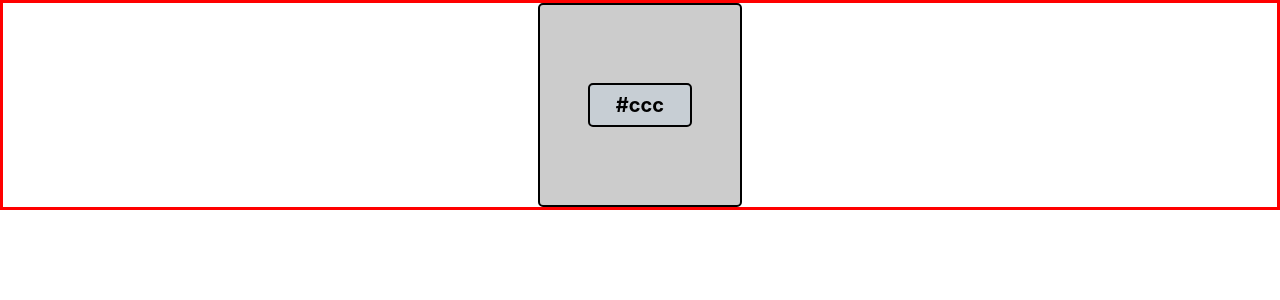
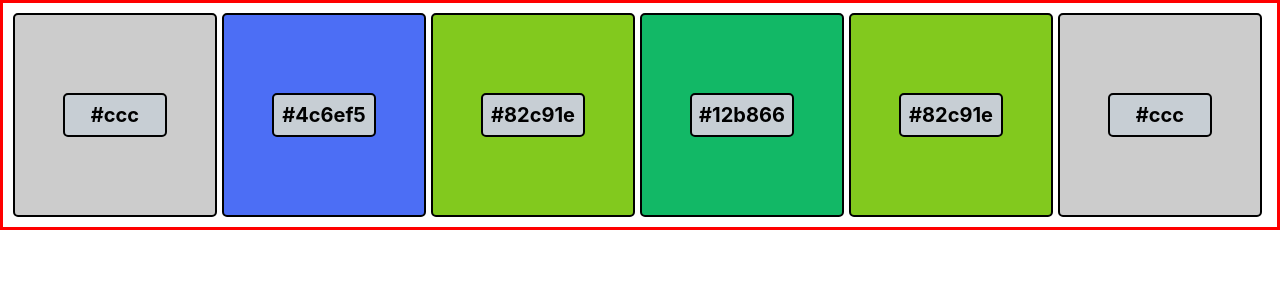
Before and after one commit to Long-HaHoang/color-saver-app, a React (Create React App) app: page / in a window 1280 px wide. Shown: the top 300 px of the page. Built offline with nearby package versions, Linux system fonts and the light colour scheme.

Commit message:
fix: styled components within components

```diff
--- a/src/App.js
+++ b/src/App.js
@@ -1,5 +1,7 @@
 import styled from "styled-components";
 import ColorCard from "./component/ColorCard";
+import StyledDiv from "./component/ColorCard/StyledDiv";
+import StyledColorName from "./component/ColorCard/SyledColorName";
 
 console.clear();
 
@@ -7,18 +9,29 @@ const StyledApp = styled.div`
   text-align: center;
   border: solid red;
   display: flex;
-  justify-content: center;
+  padding: 10px;
+  justify-content: flex-start;
   align-items: center;
+  flex-wrap: wrap;
+  gap: 5px;
 `;
 
 function handleColorPick() {
   console.log("😳 You clicked me!");
 }
 
+const colors = ["#ccc", "#4c6ef5", "#82c91e", "#12b866", "#82c91e", "#ccc"];
+
 function App() {
   return (
     <StyledApp>
-      <ColorCard color={"#ccc"} onHandleClick={handleColorPick} />
+      {colors.map((element) => (
+        <ColorCard>
+          <StyledDiv color={element}>
+            <StyledColorName>{element}</StyledColorName>
+          </StyledDiv>
+        </ColorCard>
+      ))}
     </StyledApp>
   );
 }
--- /dev/null
+++ b/src/component/ColorCard/StyledDiv.js
@@ -0,0 +1,16 @@
+import styled from "styled-components";
+const StyledDiv = styled.div`
+  height: 200px;
+  width: 200px;
+  border: 2px solid;
+  border-radius: 5px;
+  cursor: pointer;
+  background-color: ${({ color }) => {
+    return color;
+  }};
+  display: flex;
+  justify-content: center;
+  align-items: center;
+`;
+
+export default StyledDiv;
--- /dev/null
+++ b/src/component/ColorCard/SyledColorName.js
@@ -0,0 +1,16 @@
+import styled from "styled-components";
+
+const StyledColorName = styled.div`
+  height: 20%;
+  width: 50%;
+  border: 2px solid;
+  border-radius: 5px;
+  background-color: #c7ced4;
+  display: flex;
+  justify-content: center;
+  align-items: center;
+  font-size: 20px;
+  font-weight: bold;
+`;
+
+export default StyledColorName;
--- a/src/component/ColorCard/index.js
+++ b/src/component/ColorCard/index.js
@@ -1,34 +1,3 @@
-import styled from "styled-components";
-
-export default function ColorCard({ color, onHandleClick }) {
-  const StyledDiv = styled.div`
-    height: 200px;
-    width: 200px;
-    border: 2px solid;
-    border-radius: 5px;
-    cursor: pointer;
-    background-color: ${color};
-    display: flex;
-    justify-content: center;
-    align-items: center;
-  `;
-
-  const StyledColorName = styled.div`
-    height: 20%;
-    width: 50%;
-    border: 2px solid;
-    border-radius: 5px;
-    background-color: #c7ced4;
-    display: flex;
-    justify-content: center;
-    align-items: center;
-    font-size: 20px;
-    font-weight: bold;
-  `;
-
-  return (
-    <StyledDiv onClick={onHandleClick}>
-      <StyledColorName>{color}</StyledColorName>
-    </StyledDiv>
-  );
+export default function ColorCard({ children }) {
+  return <>{children}</>;
 }
```
